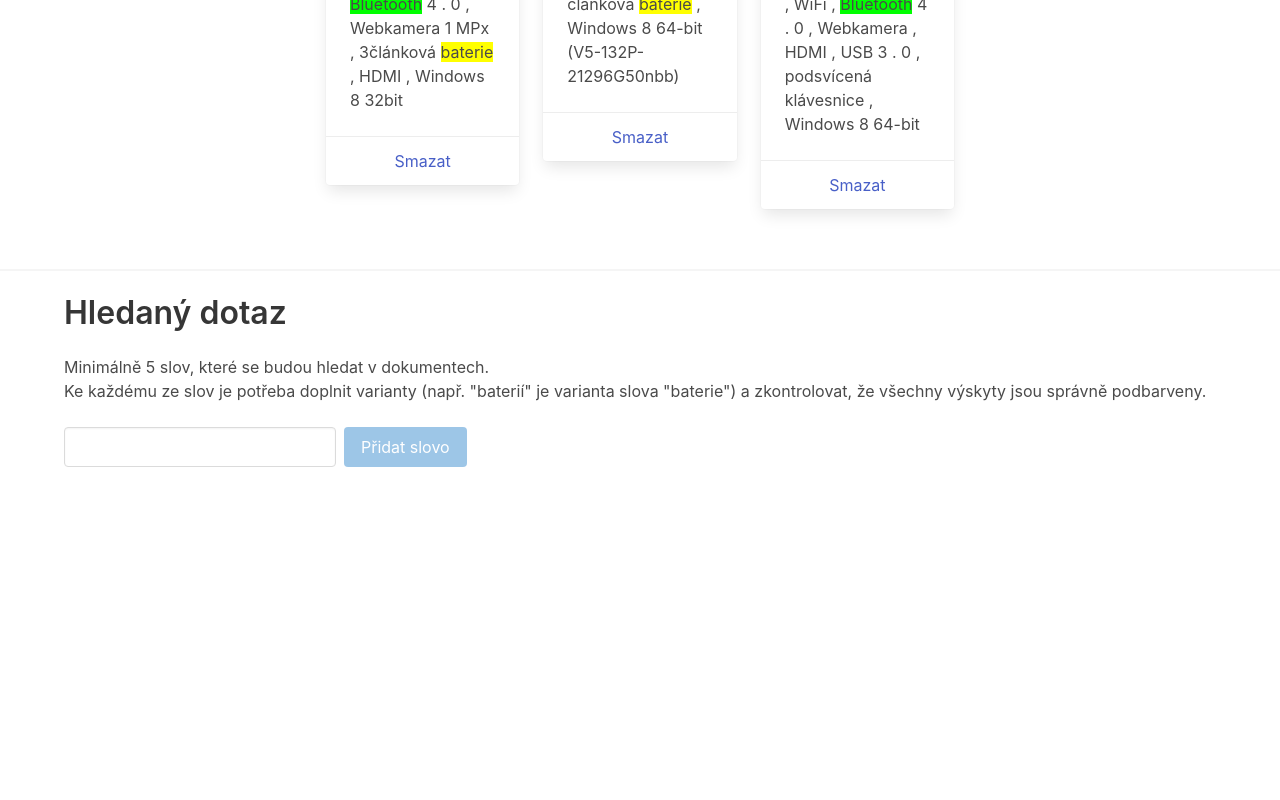
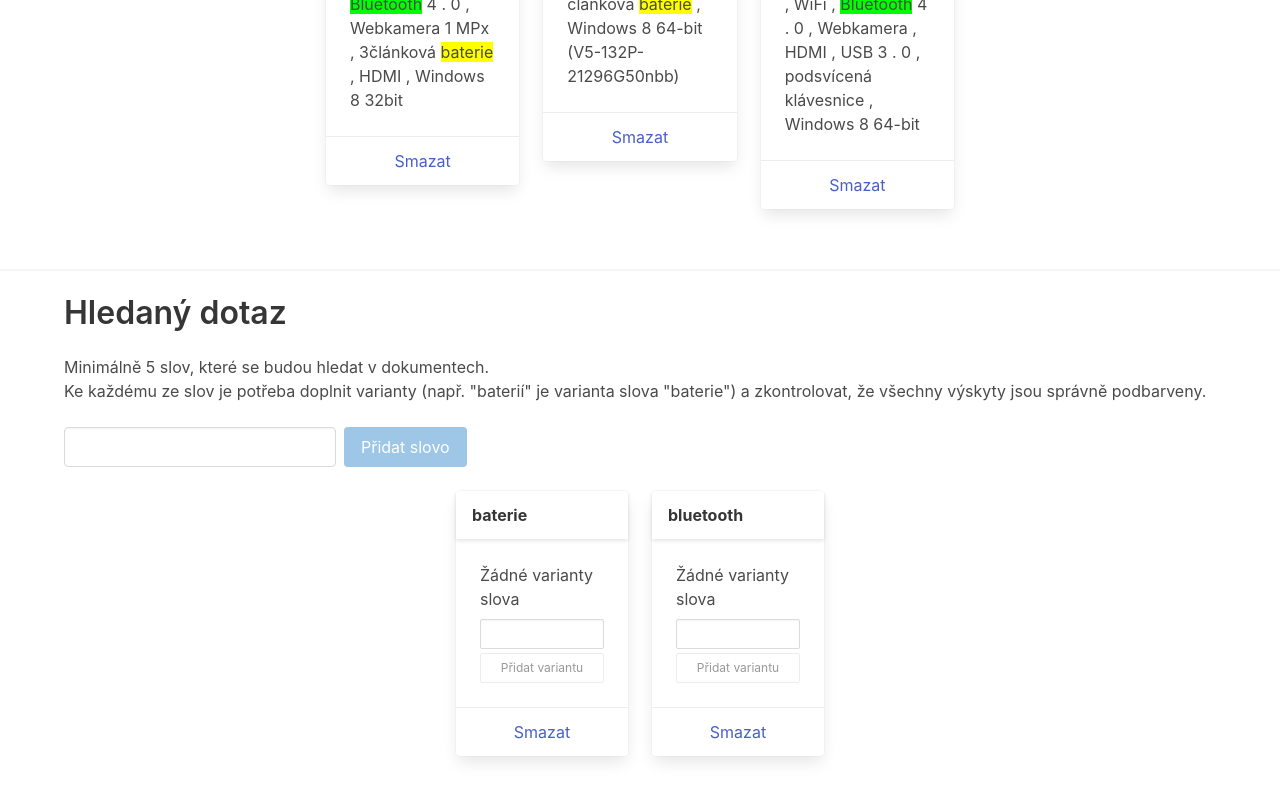
Before and after one commit to jirkavrba/4iz210-seminar-thesis-generator, a Vue app in the folder client/: page / in a window 1280 px wide. Shown: the part 885-1685 px from the top of the page. Before the commit the page ends 1448 px from the top, so only its background shows below. Built offline with nearby package versions, Linux system fonts and the light colour scheme.

Commit message:
Implement UI for adding query term and variations

```diff
--- a/client/src/App.vue
+++ b/client/src/App.vue
@@ -47,12 +47,33 @@
 
         <div v-if="query.length < 8" class="mt-5">
           <input v-model="term" class="input is-inline">
-          <button @click="addTerm()" :disabled="term.trim().length === 0" class="button is-info ml-2 is-inline">Přidat slovo</button>
+          <button @click="addTerm()" :disabled="term.trim().length === 0" class="button is-info ml-2 is-inline">Přidat
+            slovo
+          </button>
         </div>
 
+        <div class="mt-3 mb-6 columns is-centered">
+          <div class="column is-2 " v-for="(term, i) in query" :key="i">
+            <div class="card">
+              <div class="card-header">
+                <div class="card-header-title">{{ term.term }}</div>
+              </div>
+              <div class="card-content">
+                <div v-if="term.variations.length === 0" class="">Žádné varianty slova</div>
+                <div v-else>
+                  <div v-for="(variation, j) in term.variations" :key="j">
+                    <b class="is-clickable has-text-danger" @click="removeVariation(i, j)">&times;</b>
+                    {{ variation }}
+                  </div>
+                </div>
 
-        <div class="mt-5">
-          <div class="my-6 columns is-centered">
+                <input v-model="variation" class="input is-small mt-2">
+                <button @click="addVariation(i)" :disabled="variation.trim().length === 0" class="button is-small is-fullwidth mt-1">Přidat variantu</button>
+              </div>
+              <div class="card-footer">
+                <a href="#" class="card-footer-item" @click.prevent="removeTerm(i)">Smazat</a>
+              </div>
+            </div>
           </div>
         </div>
       </div>
@@ -72,14 +93,15 @@ export default {
       "Ultrabook - Intel Core i3 4010U Haswell, multidotykový 13.3\" LED 1920x1080, RAM 4GB, Intel HD Graphics 4400, SSHD 500GB + 8GB cache pro zrychlení běhu OS, WiFi, Bluetooth 4.0, Webkamera, HDMI, USB 3.0, podsvícená klávesnice, Windows 8 64-bit"
     ],
     term: "",
+    variation: "",
     query: [
       {
         term: "baterie",
-        variations: [""]
+        variations: []
       },
       {
         term: "bluetooth",
-        variations: [""]
+        variations: []
       }
     ]
   }),
@@ -92,8 +114,18 @@ export default {
       this.inputs.splice(index, 1);
     },
     addTerm() {
-      this.query.push({term: this.term, variations: []});
+      this.query.push({term: this.term.toLowerCase(), variations: []});
       this.term = "";
+    },
+    removeTerm(index) {
+      this.query.splice(index, 1);
+    },
+    addVariation(index) {
+      this.query[index].variations.push(this.variation.toLowerCase());
+      this.variation = "";
+    },
+    removeVariation(term, variation) {
+      this.query[term].variations.splice(variation, 1);
     },
     highlight(input) {
       return input.split(/(\s+|[,.])/)
```
